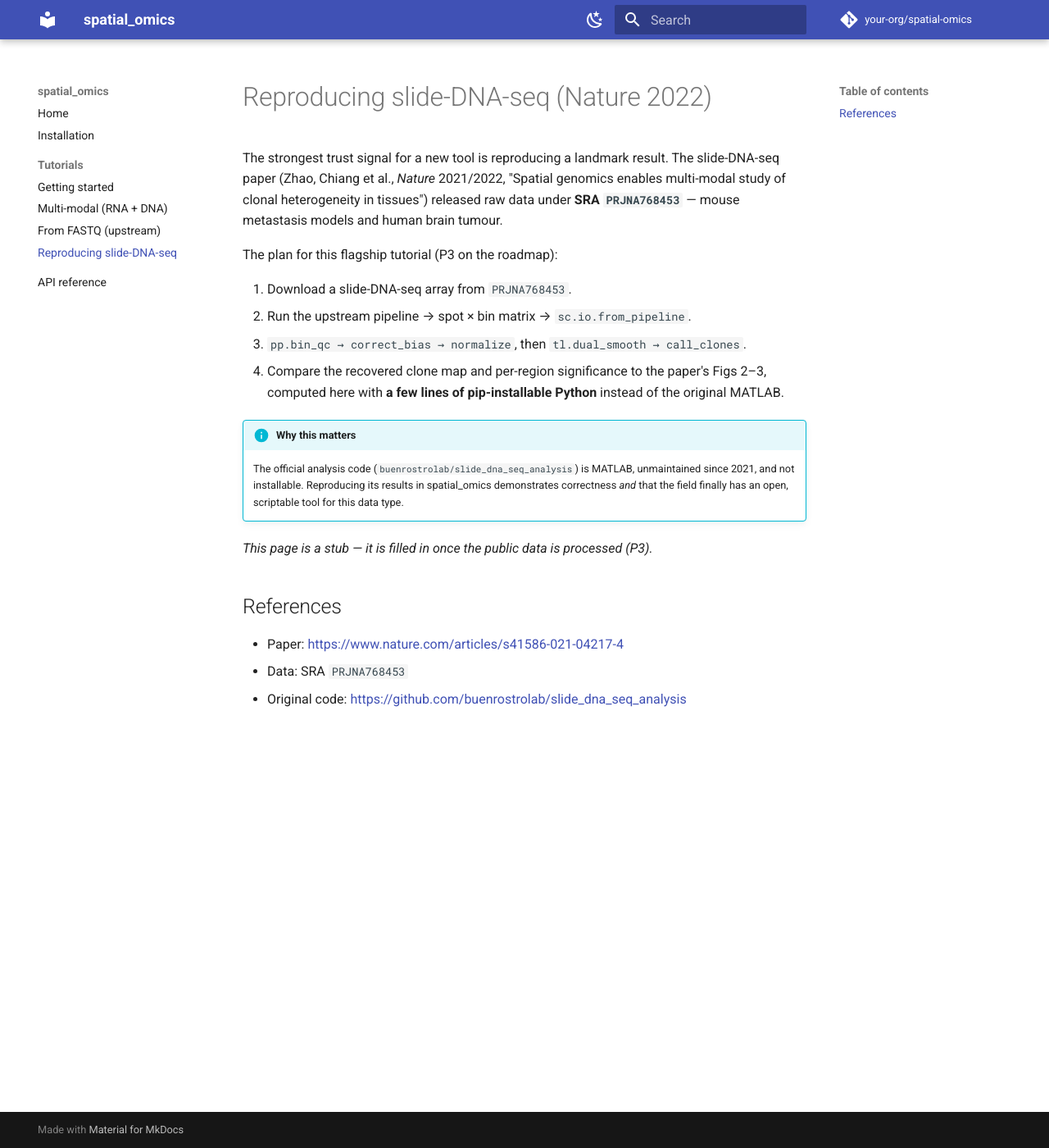
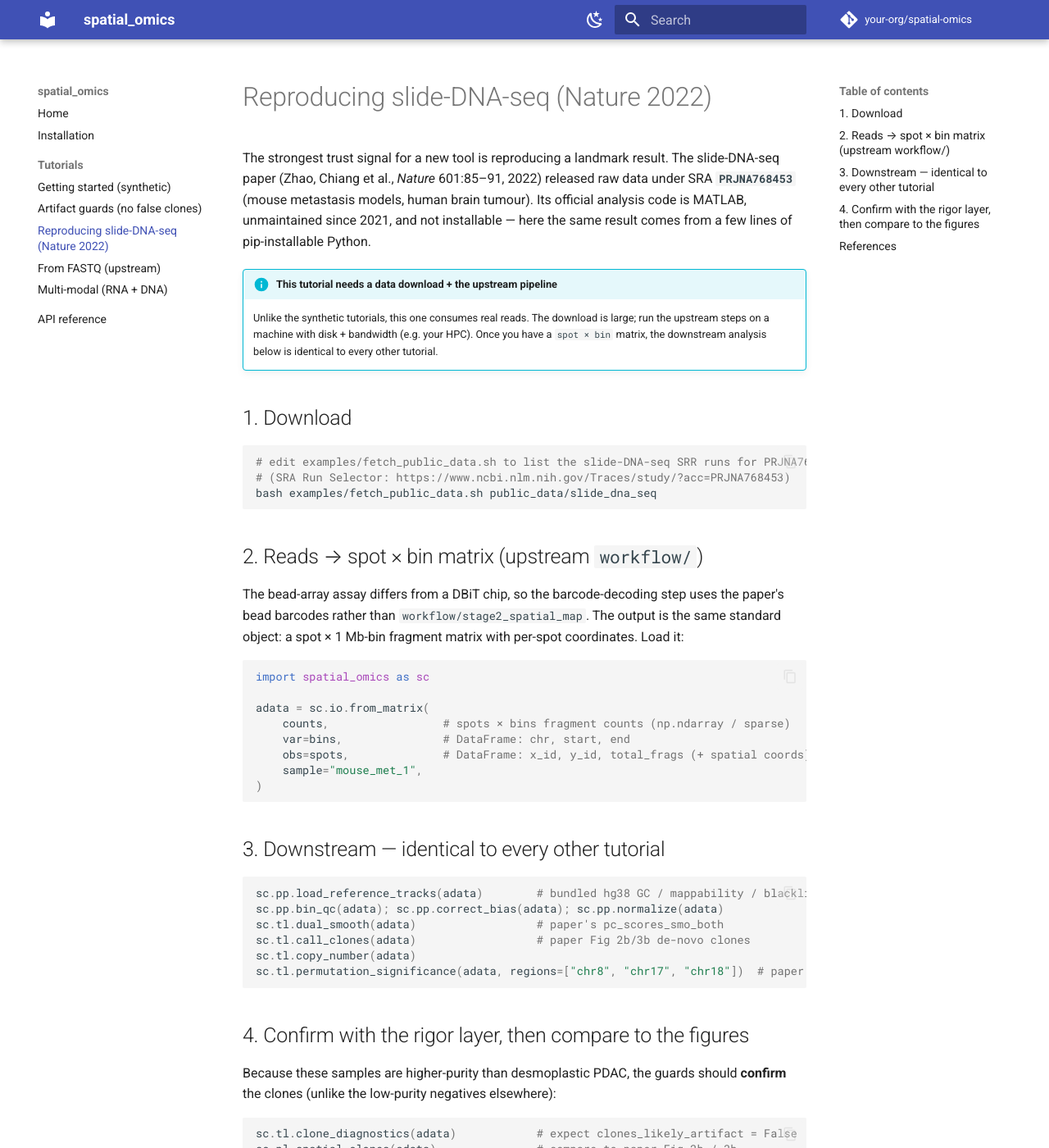
Before and after one commit to chxhstatis/spatial-omics, an MkDocs documentation site: the page built from docs/tutorials/reproduce-nature2022.md, in a window 1280 px wide and 1400 px high. Shown: the whole window at 82% size. Built offline with MkDocs 1.6.1 and Material for MkDocs 9.7.7, drawn with Linux system fonts in a browser that asks for light colours; comment, search, counter and statistics services are not loaded; some of the changed text lies outside the part shown.

Commit message:
Docs site: deploy flow + three tutorials (getting-started, artifact-guards, reproduce-nature2022)
- artifact-guards tutorial + examples/artifact_guards.py (CI-verified): demonstrates the
  headline value — naive call_clones reports clones even on clone-free data (n_clones=1),
  and clone_diagnostics / detect_channel_stripes / spatial_heterogeneity reject them.
- reproduce-nature2022 tutorial fleshed out (PRJNA768453 -> from_matrix -> downstream).
- getting-started teaser -> artifact guards; mkdocs nav reordered around the 3 core tutorials.
- DEPLOY.md: GitHub Pages + Cloudflare Pages (China) static-hosting steps; CI runs the demo.

Co-Authored-By: Claude Opus 4.8 (1M context) <noreply@anthropic.com>

````diff
--- a/docs/tutorials/reproduce-nature2022.md
+++ b/docs/tutorials/reproduce-nature2022.md
@@ -1,29 +1,70 @@
 # Reproducing slide-DNA-seq (Nature 2022)
 
 The strongest trust signal for a new tool is reproducing a landmark result. The
-slide-DNA-seq paper (Zhao, Chiang et al., *Nature* 2021/2022, "Spatial genomics
-enables multi-modal study of clonal heterogeneity in tissues") released raw data
-under **SRA `PRJNA768453`** — mouse metastasis models and human brain tumour.
+slide-DNA-seq paper (Zhao, Chiang et al., *Nature* 601:85–91, 2022) released raw data
+under SRA **`PRJNA768453`** (mouse metastasis models, human brain tumour). Its official
+analysis code is MATLAB, unmaintained since 2021, and not installable — here the same
+result comes from a few lines of pip-installable Python.
 
-The plan for this flagship tutorial (P3 on the roadmap):
+!!! info "This tutorial needs a data download + the upstream pipeline"
+    Unlike the synthetic tutorials, this one consumes real reads. The download is large;
+    run the upstream steps on a machine with disk + bandwidth (e.g. your HPC). Once you
+    have a `spot × bin` matrix, the downstream analysis below is identical to every other
+    tutorial.
 
-1. Download a slide-DNA-seq array from `PRJNA768453`.
-2. Run the upstream pipeline → spot × bin matrix → `sc.io.from_pipeline`.
-3. `pp.bin_qc → correct_bias → normalize`, then `tl.dual_smooth → call_clones`.
-4. Compare the recovered clone map and per-region significance to the paper's
-   Figs 2–3, computed here with **a few lines of pip-installable Python** instead
-   of the original MATLAB.
+## 1. Download
 
-!!! info "Why this matters"
-    The official analysis code (`buenrostrolab/slide_dna_seq_analysis`) is MATLAB,
-    unmaintained since 2021, and not installable. Reproducing its results in
-    spatial_omics demonstrates correctness *and* that the field finally has an open,
-    scriptable tool for this data type.
+```bash
+# edit examples/fetch_public_data.sh to list the slide-DNA-seq SRR runs for PRJNA768453
+# (SRA Run Selector: https://www.ncbi.nlm.nih.gov/Traces/study/?acc=PRJNA768453)
+bash examples/fetch_public_data.sh public_data/slide_dna_seq
+```
 
-*This page is a stub — it is filled in once the public data is processed (P3).*
+## 2. Reads → spot × bin matrix (upstream `workflow/`)
+
+The bead-array assay differs from a DBiT chip, so the barcode-decoding step uses the
+paper's bead barcodes rather than `workflow/stage2_spatial_map`. The output is the same
+standard object: a spot × 1 Mb-bin fragment matrix with per-spot coordinates. Load it:
+
+```python
+import spatial_omics as sc
+
+adata = sc.io.from_matrix(
+    counts,                 # spots × bins fragment counts (np.ndarray / sparse)
+    var=bins,               # DataFrame: chr, start, end
+    obs=spots,              # DataFrame: x_id, y_id, total_frags (+ spatial coords)
+    sample="mouse_met_1",
+)
+```
+
+## 3. Downstream — identical to every other tutorial
+
+```python
+sc.pp.load_reference_tracks(adata)        # bundled hg38 GC / mappability / blacklist
+sc.pp.bin_qc(adata); sc.pp.correct_bias(adata); sc.pp.normalize(adata)
+sc.tl.dual_smooth(adata)                  # paper's pc_scores_smo_both
+sc.tl.call_clones(adata)                  # paper Fig 2b/3b de-novo clones
+sc.tl.copy_number(adata)
+sc.tl.permutation_significance(adata, regions=["chr8", "chr17", "chr18"])  # paper Fig 2c
+```
+
+## 4. Confirm with the rigor layer, then compare to the figures
+
+Because these samples are higher-purity than desmoplastic PDAC, the guards should
+**confirm** the clones (unlike the low-purity negatives elsewhere):
+
+```python
+sc.tl.clone_diagnostics(adata)            # expect clones_likely_artifact = False
+sc.pl.spatial_clones(adata)               # compare to paper Fig 2b / 3b
+sc.pl.significance(adata, region="chr8")  # compare to paper Fig 2c
+```
+
+Recovering the paper's spatially-restricted clones and region significance — from an
+installable Python package, validated by the same artifact guards used everywhere else —
+is the correctness demonstration this tool is built to make.
 
 ## References
 
 - Paper: <https://www.nature.com/articles/s41586-021-04217-4>
 - Data: SRA `PRJNA768453`
-- Original code: <https://github.com/buenrostrolab/slide_dna_seq_analysis>
+- Original (MATLAB) code: <https://github.com/buenrostrolab/slide_dna_seq_analysis>
--- a/mkdocs.yml
+++ b/mkdocs.yml
@@ -21,10 +21,11 @@ nav:
   - Home: index.md
   - Installation: installation.md
   - Tutorials:
-      - Getting started: tutorials/getting-started.md
+      - Getting started (synthetic): tutorials/getting-started.md
+      - Artifact guards (no false clones): tutorials/artifact-guards.md
+      - Reproducing slide-DNA-seq (Nature 2022): tutorials/reproduce-nature2022.md
+      - From FASTQ (upstream): tutorials/from-fastq.md
       - Multi-modal (RNA + DNA): tutorials/multimodal.md
-      - From FASTQ (upstream): tutorials/from-fastq.md
-      - Reproducing slide-DNA-seq: tutorials/reproduce-nature2022.md
   - API reference: api.md
 
 markdown_extensions:
````
Also changed, not shown: CHANGELOG.md (+8 -0 lines), DEPLOY.md (added, +65 -0 lines), docs/tutorials/artifact-guards.md (added, +105 -0 lines), docs/tutorials/getting-started.md (+7 -0 lines), 2 other files.
